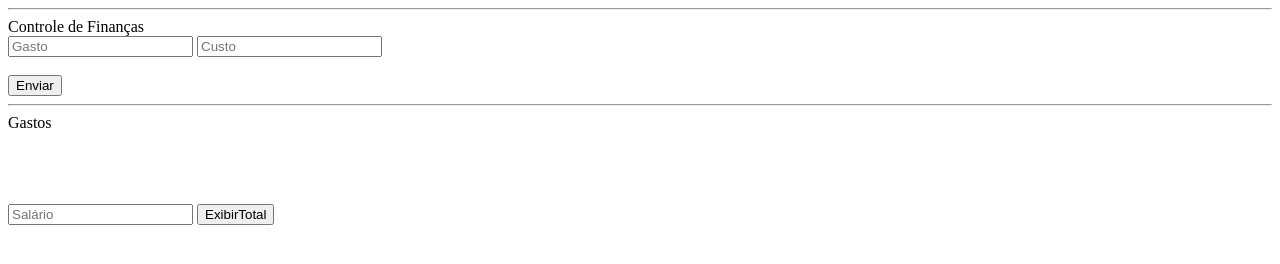
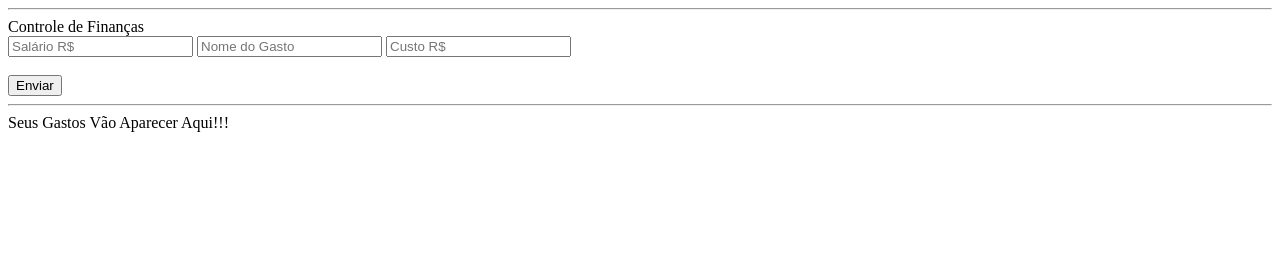
Before and after one commit to Zgplay056/PI_DEVS_Bacin-Gabriel, a plain HTML site: page Projeto_Integrador.html in a window 1280 px wide. Drawn offline with Linux system fonts and the light colour scheme.

Commit message:
Update Projeto_Integrador.html
versão final

```diff
--- a/Projeto_Integrador.html
+++ b/Projeto_Integrador.html
@@ -8,25 +8,20 @@
 <body>
    <hr>
     Controle de Finanças <br>
-    <input type="text" placeholder = "Gasto" id="gasto">
-    <input type="number" placeholder = "Custo" id="custo" onkeypress="enviar_gasto(event)"> <br>
+    <input type="number" placeholder="Salário R$" id="sal" onkeypress="enviar_salario(event)">
+    <input type="text" placeholder = "Nome do Gasto" id="gasto">
+    <input type="number" placeholder = "Custo R$" id="custo" onkeypress="enviar_gasto(event)"> <br>
     <br> <input type="submit" value="Enviar" onclick="enviar()" id="envio"> <br>  <hr>
     <div id="resposta">
-        Gastos
+        Seus Gastos Vão Aparecer Aqui!!!
         <br>
         <br>
     </div>
     <div id="total">
-        <br>
-       <br>
     </div>
     <br>
     <div id="sobra">
     </div>
-    <div>
-          <input type="number" placeholder="Salário" id="sal" onkeypress="enviar_salario(event)">
-          <input type="submit" value="ExibirTotal" onclick="sobra()">
-    </div>
  <script src="P.I.js"></script>
 </body>
 </html>
```
